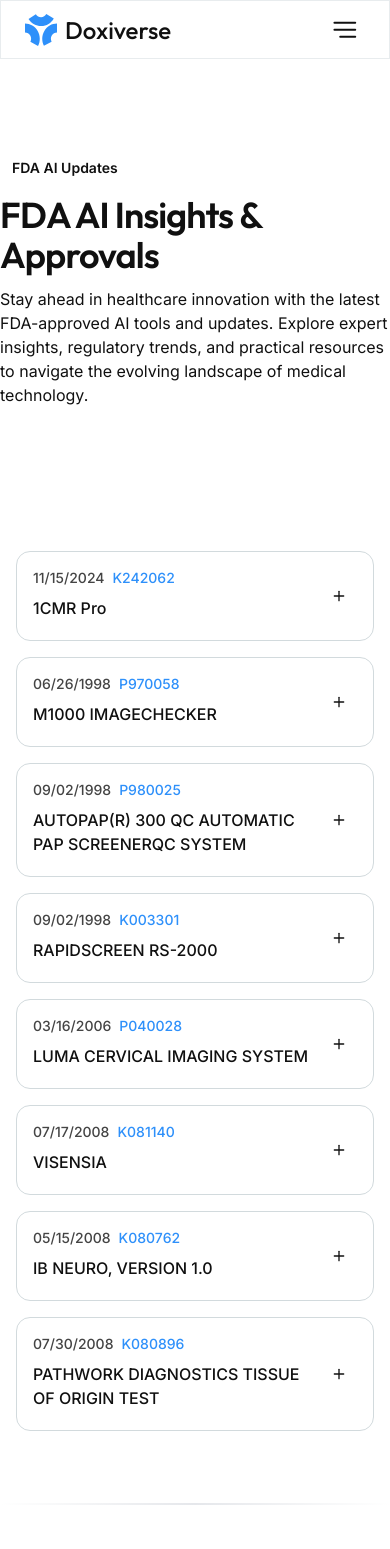
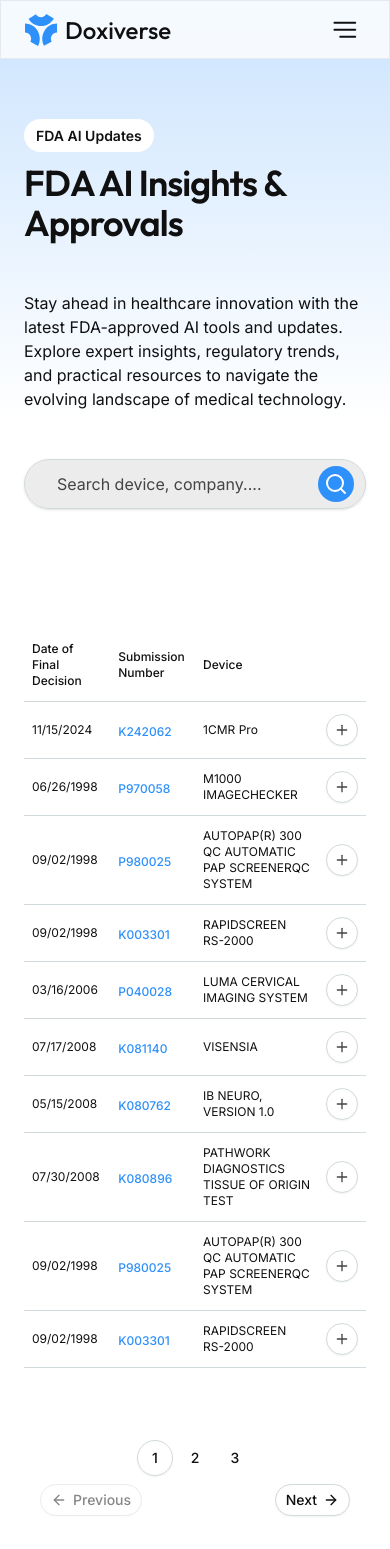
Before and after one commit to doxiversellc-create/front-end, a Next.js app: page /fda-update in a window 390 px wide. Shown: the top 1549 px of the page. Built offline with nearby package versions, Linux system fonts and the light colour scheme.

Commit message:
complite the ui of fda updates page

```diff
--- a/app/fda-update/_components/FDATable.tsx
+++ b/app/fda-update/_components/FDATable.tsx
@@ -1,9 +1,15 @@
 "use client";
+import { useEffect, useRef, useState } from "react";
+
+import Link from "next/link";
+import { useRouter, useSearchParams } from "next/navigation";
+
+import { ChevronUp, Plus } from "lucide-react";
+
+import { Pagination } from "@/components/Pagination";
 import { Button } from "@/components/ui/button";
 import { Card } from "@/components/ui/card";
 import { useIsMobile } from "@/hooks/useMobile";
-import { Plus } from "lucide-react";
-import { useState } from "react";
 
 interface FDAApproval {
   id: string;
@@ -88,13 +94,147 @@ const mockData: FDAApproval[] = [
     panel: "Clinical Toxicology",
     primaryProductCode: "OIW",
   },
+  {
+    id: "9",
+    dateOfFinalDecision: "09/02/1998",
+    submissionNumber: "P980025",
+    device: "AUTOPAP(R) 300 QC AUTOMATIC PAP SCREENERQC SYSTEM",
+    company: "BD DIAGNOSTICS",
+    panel: "Pathology",
+    primaryProductCode: "MNM",
+  },
+  {
+    id: "10",
+    dateOfFinalDecision: "09/02/1998",
+    submissionNumber: "K003301",
+    device: "RAPIDSCREEN RS-2000",
+    company: "RIVERAIN MEDICAL GRO",
+    panel: "Radiology",
+    primaryProductCode: "MYN",
+  },
+  {
+    id: "11",
+    dateOfFinalDecision: "03/16/2006",
+    submissionNumber: "P040028",
+    device: "LUMA CERVICAL IMAGING SYSTEM",
+    company: "SPECTRA SCIENCE",
+    panel: "Obstetrics/Gynecology",
+    primaryProductCode: "MWM",
+  },
+  {
+    id: "12",
+    dateOfFinalDecision: "07/17/2008",
+    submissionNumber: "K081140",
+    device: "VISENSIA",
+    company: "OBS MEDICAL",
+    panel: "Cardiovascular",
+    primaryProductCode: "MHX",
+  },
+  {
+    id: "13",
+    dateOfFinalDecision: "05/15/2008",
+    submissionNumber: "K080762",
+    device: "IB NEURO, VERSION 1.0",
+    company: "IMAGING BIOMETRICS, LL",
+    panel: "Radiology",
+    primaryProductCode: "LNH",
+  },
+  {
+    id: "14",
+    dateOfFinalDecision: "07/30/2008",
+    submissionNumber: "K080896",
+    device: "PATHWORK DIAGNOSTICS TISSUE OF ORIGIN TEST",
+    company: "PATHWORK DIAGNOSTIC",
+    panel: "Clinical Toxicology",
+    primaryProductCode: "OIW",
+  },
+  {
+    id: "15",
+    dateOfFinalDecision: "09/02/1998",
+    submissionNumber: "P980025",
+    device: "AUTOPAP(R) 300 QC AUTOMATIC PAP SCREENERQC SYSTEM",
+    company: "BD DIAGNOSTICS",
+    panel: "Pathology",
+    primaryProductCode: "MNM",
+  },
+  {
+    id: "16",
+    dateOfFinalDecision: "09/02/1998",
+    submissionNumber: "K003301",
+    device: "RAPIDSCREEN RS-2000",
+    company: "RIVERAIN MEDICAL GRO",
+    panel: "Radiology",
+    primaryProductCode: "MYN",
+  },
+  {
+    id: "17",
+    dateOfFinalDecision: "03/16/2006",
+    submissionNumber: "P040028",
+    device: "LUMA CERVICAL IMAGING SYSTEM",
+    company: "SPECTRA SCIENCE",
+    panel: "Obstetrics/Gynecology",
+    primaryProductCode: "MWM",
+  },
+  {
+    id: "18",
+    dateOfFinalDecision: "07/17/2008",
+    submissionNumber: "K081140",
+    device: "VISENSIA",
+    company: "OBS MEDICAL",
+    panel: "Cardiovascular",
+    primaryProductCode: "MHX",
+  },
+  {
+    id: "19",
+    dateOfFinalDecision: "05/15/2008",
+    submissionNumber: "K080762",
+    device: "IB NEURO, VERSION 1.0",
+    company: "IMAGING BIOMETRICS, LL",
+    panel: "Radiology",
+    primaryProductCode: "LNH",
+  },
+  {
+    id: "20",
+    dateOfFinalDecision: "07/30/2008",
+    submissionNumber: "K080896",
+    device: "PATHWORK DIAGNOSTICS TISSUE OF ORIGIN TEST",
+    company: "PATHWORK DIAGNOSTIC",
+    panel: "Clinical Toxicology",
+    primaryProductCode: "OIW",
+  },
+  {
+    id: "21",
+    dateOfFinalDecision: "07/30/2008",
+    submissionNumber: "K080896",
+    device: "PATHWORK DIAGNOSTICS TISSUE OF ORIGIN TEST",
+    company: "PATHWORK DIAGNOSTIC",
+    panel: "Clinical Toxicology",
+    primaryProductCode: "OIW",
+  },
 ];
 
 const FDATable = () => {
-  const [currentPage] = useState(1);
   const [expandedRows, setExpandedRows] = useState<Set<string>>(new Set());
+  const searchParams = useSearchParams();
+  const router = useRouter();
   const isMobile = useIsMobile();
-  const itemsPerPage = 10;
+  const FDASectionRef = useRef<HTMLDivElement>(null);
+  const PAGE_SIZE = 10;
+  const currentPage = parseInt(searchParams.get("page") || "1", 10);
+
+  const handlePageChange = (page: number) => {
+    const params = new URLSearchParams(searchParams.toString());
+    params.set("page", page.toString());
+    router.push(`?${params.toString()}`, { scroll: false });
+  };
+
+  useEffect(() => {
+    if (FDASectionRef.current) {
+      const yOffset = -60; // offset for sticky header
+      const y = FDASectionRef.current.getBoundingClientRect().top + window.scrollY + yOffset;
+      window.scrollTo({ top: y, behavior: "instant" });
+    }
+  }, [currentPage]);
 
   const toggleRowExpansion = (id: string) => {
     const newExpanded = new Set(expandedRows);
@@ -106,65 +246,108 @@ const FDATable = () => {
     setExpandedRows(newExpanded);
   };
 
-  // const totalPages = Math.ceil(mockData.length / itemsPerPage);
-  const startIndex = (currentPage - 1) * itemsPerPage;
-  const currentData = mockData.slice(startIndex, startIndex + itemsPerPage);
+  const totalPages = Math.ceil(mockData.length / PAGE_SIZE);
+  const paginatedData = mockData.slice((currentPage - 1) * PAGE_SIZE, currentPage * PAGE_SIZE);
 
   if (isMobile) {
     return (
-      <section className="py-12">
-        <div className="container mx-auto px-4">
-          <div className="space-y-4">
-            {currentData.map(item => (
-              <Card key={item.id} className="p-4 shadow-card">
-                <div className="flex items-center justify-between">
-                  <div className="flex-1">
-                    <div className="flex items-center space-x-2 mb-2">
-                      <span className="text-sm font-medium text-muted-foreground">
+      <section className="py-8">
+        <div className="container mx-auto">
+          <Card className="shadow-card overflow-hidden border-none">
+            <div className="overflow-x-auto">
+              <table className="w-full">
+                <thead className="border-b">
+                  <tr>
+                    <th className="text-left py-3 px-2 text-xs font-medium text-foreground">
+                      Date of Final Decision
+                    </th>
+                    <th className="text-left py-3 px-2 text-xs font-medium text-foreground">
+                      Submission Number
+                    </th>
+                    <th className="text-left py-3 px-2 text-xs font-medium text-foreground">
+                      Device
+                    </th>
+                    <th className="w-8" />
+                  </tr>
+                </thead>
+                <tbody>
+                  {paginatedData.map(item => (
+                    <>
+                      <tr key={item.id} className="border-b">
+                        <td className="py-3 px-2 text-xs text-foreground">
                           {item.dateOfFinalDecision}
-                      </span>
-                      <a href="#" className="text-sm font-medium text-primary hover:underline">
+                        </td>
+                        <td className="py-3 px-2">
+                          <a href="#" className="text-primary hover:underline text-xs font-medium">
                             {item.submissionNumber}
                           </a>
+                        </td>
+                        <td className="py-3 px-2 text-xs text-foreground">{item.device}</td>
+                        <td className="py-3 px-2 text-center">
+                          <Button
+                            variant="outline"
+                            size="sm"
+                            onClick={() => toggleRowExpansion(item.id)}
+                            className="h-8 w-8 p-0 text-muted-foreground rounded-full"
+                          >
+                            {expandedRows.has(item.id) ? (
+                              <ChevronUp size={18} />
+                            ) : (
+                              <Plus size={18} />
+                            )}
+                          </Button>
+                        </td>
+                      </tr>
+                      {expandedRows.has(item.id) && (
+                        <tr className="border-b ">
+                          <td colSpan={4} className="px-3 pb-4 py-3">
+                            <div className="pt-2  border-border space-y-2">
+                              <div className="text-xs">
+                                <span className="text-muted-foreground">Company: </span>
+                                <span className="font-medium text-foreground">{item.company}</span>
                               </div>
-                    <h3 className="font-medium text-foreground mb-1">{item.device}</h3>
+                              <div className="text-xs">
+                                <span className="text-muted-foreground">Panel: </span>
+                                <span className="font-medium text-foreground">{item.panel}</span>
                               </div>
-                  <Button variant="ghost" size="sm" onClick={() => toggleRowExpansion(item.id)}>
-                    <Plus size={16} />
-                  </Button>
+                              <div className="text-xs">
+                                <span className="text-muted-foreground">
+                                  Primary Product Code:{" "}
+                                </span>
+                                <span className="font-medium text-foreground">
+                                  {item.primaryProductCode}
+                                </span>
+                              </div>
+                            </div>
+                          </td>
+                        </tr>
+                      )}
+                    </>
+                  ))}
+                </tbody>
+              </table>
             </div>
 
-                {expandedRows.has(item.id) && (
-                  <div className="mt-4 pt-4 border-t border-border space-y-2">
-                    <div>
-                      <span className="text-sm text-muted-foreground">Company: </span>
-                      <span className="text-sm font-medium">{item.company}</span>
-                    </div>
-                    <div>
-                      <span className="text-sm text-muted-foreground">Panel: </span>
-                      <span className="text-sm font-medium">{item.panel}</span>
-                    </div>
-                    <div>
-                      <span className="text-sm text-muted-foreground">Primary Product Code: </span>
-                      <span className="text-sm font-medium">{item.primaryProductCode}</span>
-                    </div>
-                  </div>
-                )}
+            <Pagination
+              currentPage={currentPage}
+              onPageChange={handlePageChange}
+              totalPages={totalPages}
+            />
           </Card>
-            ))}
-          </div>
         </div>
       </section>
     );
   }
 
   return (
-    <section className="py-12">
-      <div className="container mx-auto px-4">
-        <Card className="shadow-card overflow-hidden">
+    <section className="py-12" ref={FDASectionRef}>
+      <div className="container mx-auto">
+        <Card className="shadow-card overflow-hidden border-none">
+          {" "}
+          {/* Removed border */}
           <div className="overflow-x-auto">
             <table className="w-full">
-              <thead className="bg-secondary/50 border-b border-border">
+              <thead className="border-b">
                 <tr>
                   <th className="text-left py-4 px-4 font-medium text-foreground">
                     Date of Final Decision
@@ -181,13 +364,13 @@ const FDATable = () => {
                 </tr>
               </thead>
               <tbody>
-                {currentData.map((item, index) => (
-                  <tr key={item.id} className={index % 2 === 0 ? "bg-card" : "bg-secondary/20"}>
+                {paginatedData.map(item => (
+                  <tr key={item.id} className="border-b">
                     <td className="py-4 px-4 text-foreground">{item.dateOfFinalDecision}</td>
                     <td className="py-4 px-4">
-                      <a href="#" className="text-primary hover:underline font-medium">
+                      <Link href="#" className="text-primary hover:underline font-medium">
                         {item.submissionNumber}
-                      </a>
+                      </Link>
                     </td>
                     <td className="py-4 px-4 text-foreground">{item.device}</td>
                     <td className="py-4 px-4 text-foreground">{item.company}</td>
@@ -199,6 +382,11 @@ const FDATable = () => {
             </table>
           </div>
         </Card>
+        <Pagination
+          currentPage={currentPage}
+          onPageChange={handlePageChange}
+          totalPages={totalPages}
+        />
       </div>
     </section>
   );
--- a/app/fda-update/_components/Header.tsx
+++ b/app/fda-update/_components/Header.tsx
@@ -1,6 +1,10 @@
+import { Search } from "lucide-react";
+
+import { Input } from "@/components/ui/input";
+
 export default function Hero() {
   return (
-    <section className=" py-24 text-left md:text-center">
+    <section className="py-16 text-left md:text-center space-y-12">
       <span className="text-sm px-3 py-2 font-semibold rounded-full bg-background">
         FDA AI Updates
       </span>
@@ -12,6 +16,17 @@ export default function Hero() {
         Explore expert insights, regulatory trends, and practical resources to navigate the evolving
         landscape of medical technology.
       </p>
+
+      <div className="relative max-w-md mx-auto">
+        <Input
+          type="text"
+          placeholder="Search device, company...."
+          className="w-full pl-8 pr-12 py-6 text-base bg-muted-foreground/10  backdrop-blur-sm border rounded-full shadow-sm focus:ring-2 focus:ring-primary focus:border-transparent"
+        />
+        <button className="absolute rounded-full bg-primary right-3 top-1/2 -translate-y-1/2 p-1.5 text-white">
+          <Search className="w-6 h-6" />
+        </button>
+      </div>
     </section>
   );
 }
--- a/app/fda-update/page.tsx
+++ b/app/fda-update/page.tsx
@@ -3,7 +3,8 @@ import Hero from "./_components/Header";
 
 const Index = () => {
   return (
-    <div className="min-h-screen bg-background">
+    <div className="min-h-screen px-6 md:px-12 lg:px-20">
+      <div className="absolute top-0 left-0 w-full h-[50vh] bg-gradient-to-b from-primary/25 to-transparent pointer-events-none -z-10" />
       <Hero />
       <FDATable />
     </div>
```
Lines whose indentation alone changed are shown as unchanged.
